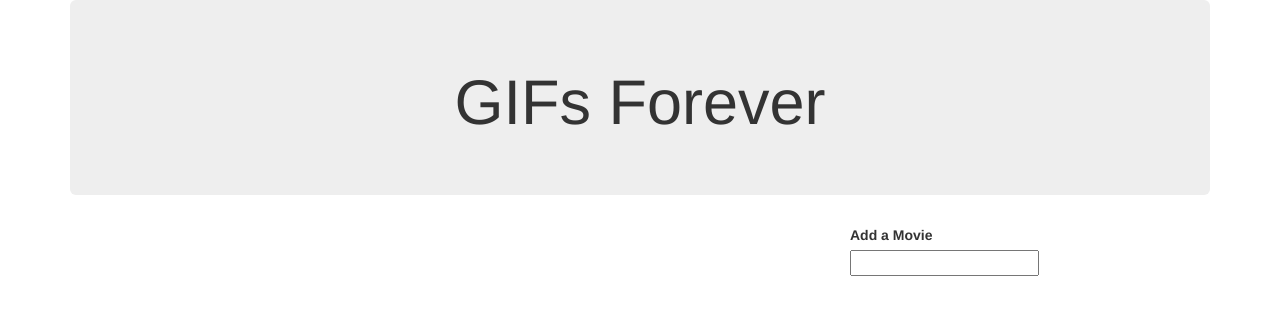
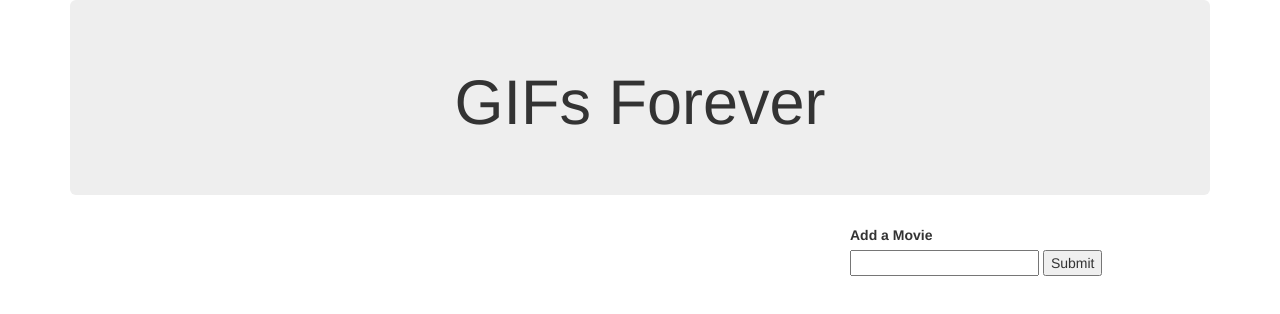
Before and after one commit to sbissett/Giftastic, a plain HTML site: page index.html in a window 1280 px wide. Drawn offline with nearby package versions, Linux system fonts and the light colour scheme.

Commit message:
HTMLUpdate

```diff
--- a/index.html
+++ b/index.html
@@ -37,15 +37,24 @@
             <form id="form">
                 <label for="movie-input">Add a Movie</label><br>
                 <input type="text" id="movie-input">
-                <inpput id="add-move" type="submit" value="Submit"
-
+                <input id="add-move" type="submit" value="Submit">
 
             </form>
 
-
         </div>
 
+    <div class="row">
+
+        <div class="col-sm-8L">
+            <div id="movies">
+
+            </div>
+        </div>
     </div>
 
+    </div>
+    <!--Is this necessary below or above the line-->
+    <!-- <script type="text/javascript" src="jquery-3.3.1.min.js"></script>-->
+    <!--<script type"text/javascript" src"assets/javascript/app.js-->
 </body>
 </html>
```
